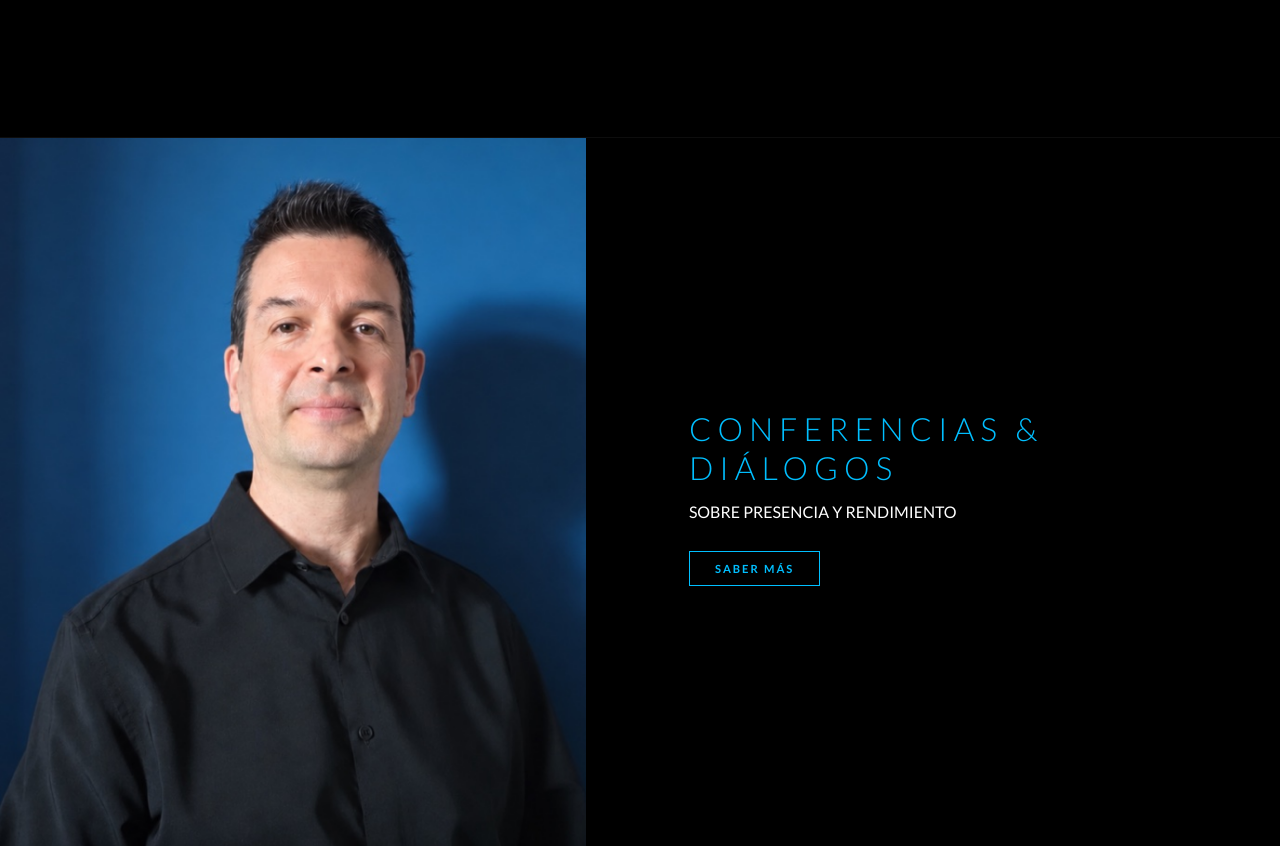
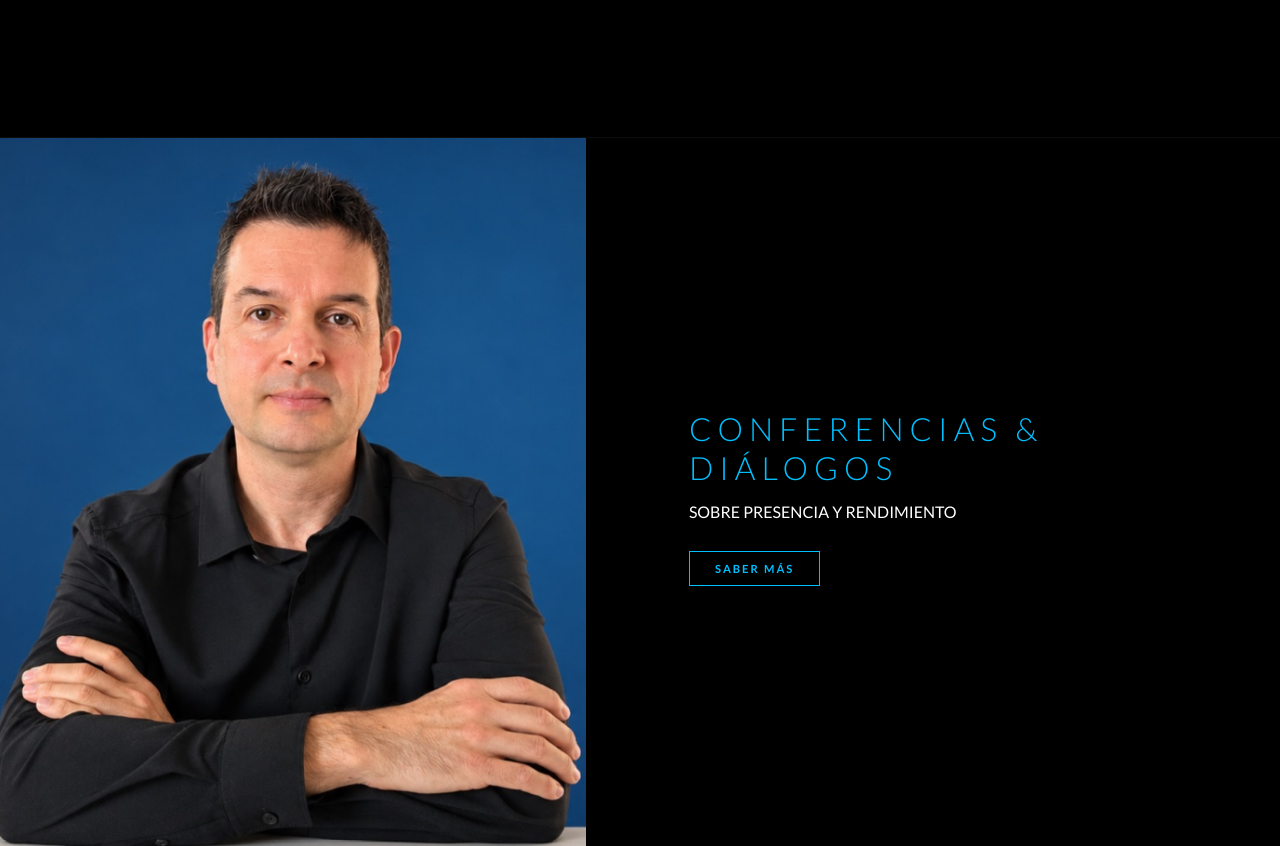
Before and after one commit to DragonShark107/ivan-marin-web, a plain HTML site: page actividades.html in a window 1280 px wide. Shown: the part 2126-2972 px from the top of the page. Drawn offline with Linux system fonts and the light colour scheme.

Commit message:
Actualizar el retrato de Conferencias y Diálogos

```diff
--- a/actividades.html
+++ b/actividades.html
@@ -74,7 +74,7 @@
             <p data-es="SOBRE PRESENCIA Y RENDIMIENTO" data-en="PRESENCE AND PERFORMANCE">PRESENCIA Y RENDIMIENTO</p>
             <a href="charlas.html" class="btn-saber-mas" data-es="Saber más" data-en="Read more">Saber más</a>
         </div>
-        <div class="service-visual"><img src="Imagenes/ivan-conferencias.jpg" alt="Iván Marín García"></div>
+        <div class="service-visual"><img src="Imagenes/ivan-conferencias-101353.jpg" alt="Iván Marín García"></div>
     </section>
 
     <section id="boquillas" class="section-service">
```
